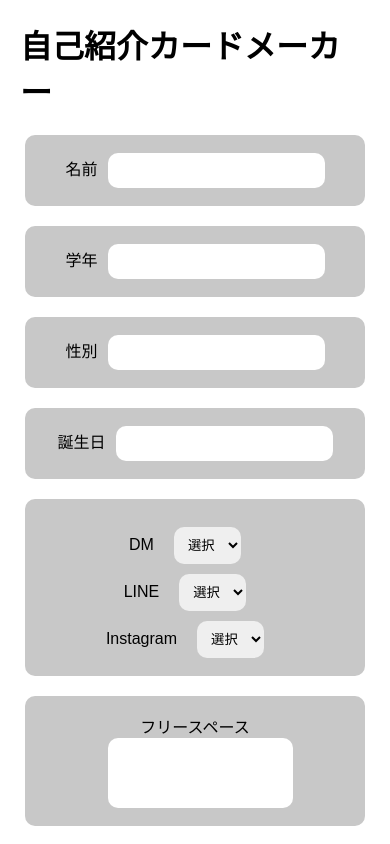
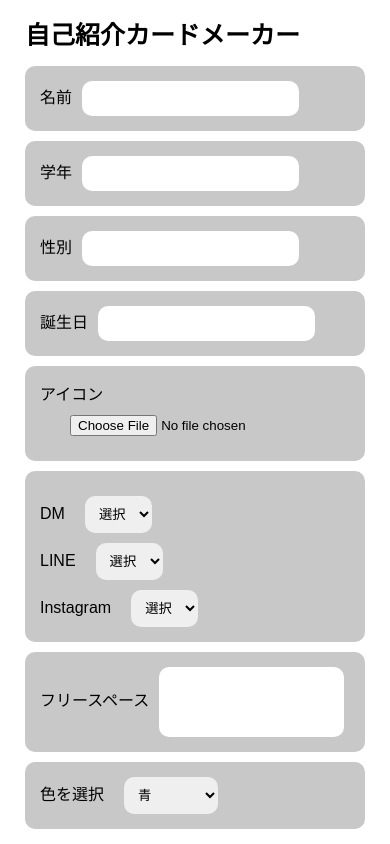
Before and after one commit to kusupon/Profilecard-generator, a React (Create React App) app: page / in a window 390 px wide. Shown: the top 844 px of the page. Built offline with nearby package versions, Linux system fonts and the light colour scheme; a web font is replaced by a local one.

Commit message:
画像をカードに載せる機能を追加

```diff
--- a/src/App.css
+++ b/src/App.css
@@ -11,8 +11,8 @@ body {
 
 
 .formContent {
-  padding: 18px;
-  margin: 20px 5px;
+  padding: 15px;
+  margin: 10px 5px;
   background-color: rgb(200, 200, 200);
   border-radius: 10px;
 }
@@ -26,10 +26,8 @@ body {
   .wrapper {
     width: 350px;
   }
-  .formContent {
-    text-align: center;
 }
-}
+
 
 button {
   background-color: rgb(185, 253, 230);
@@ -67,6 +65,12 @@ textarea {
   resize: "vertical"
 }
 
+h1 {
+  font-size: 25px;
+  margin: 15px 5px;
+
+}
+
 .selector {
   padding-top: 10px;
 }
--- a/src/App.tsx
+++ b/src/App.tsx
@@ -1,4 +1,4 @@
-import { useState, useRef } from 'react';
+import { useState, useRef, useEffect } from 'react';
 import Canvas from './components/Canvas';
 import TItle from './components/Title';
 import Form from './components/Form';
@@ -9,8 +9,6 @@ import image2 from './assets/profile2.jpg';
 import image3 from './assets/profile3.jpg';
 import image4 from './assets/profile4.jpg';
 import './App.css';
-
-
 function App() {
   const canvasRef = useRef(null);
 
@@ -25,6 +23,8 @@ function App() {
     colorSelect: "",
     freespace: "",
   });
+
+  const [iconImage, setIconImage] = useState<string>("");
 
   const [selectImage, setSelectImage] = useState<string>(image1);
 
@@ -41,6 +41,14 @@ const handleSelectChange = (e: React.ChangeEvent<HTMLSelectElement>) => {
 const handleTextAreaChange = (e: React.ChangeEvent<HTMLTextAreaElement>) => {
   const { name, value } = e.target;
   setFormData({ ...formData, [name]: value });
+};
+
+const handleImageChange = (e: React.ChangeEvent<HTMLInputElement>) => {
+  const fileObject = e.target.files?.[0];
+  if (fileObject) {
+    const url = URL.createObjectURL(fileObject);
+    setIconImage(url);
+  }
 };
 
 
@@ -67,23 +75,26 @@ const images = [
       const canvas:any = canvasRef.current;
       const ctx = canvas.getContext('2d');
       const img = new Image();
-      img.src = selectImage
-      img.onload = () => {
+      const formImg = new Image();
+      img.src = selectImage;
+      formImg.src = iconImage;
+        img.onload = () => {
           ctx.drawImage(img, 0, 0);
+          ctx.drawImage(formImg, 835, 355, 450, 450);
           ctx.font = 'bold 50px Arial';
           ctx.fillStyle = 'black';
           ctx.fillText(formData.name, 190, 385);
           ctx.fillText(formData.grade, 190, 495);
           ctx.fillText(formData.gender, 190, 605);
           ctx.fillText(formData.birthday, 230, 720);
-          ctx.fillText(formData.freespace, 70, 1150)
+          ctx.fillText(formData.freespace, 70, 1150);
           ctx.font = '200px Arial';
           ctx.fillStyle = 'red';
           ctx.fillText(formData.dmSelect, 770, 975);
           ctx.fillText(formData.lineSelect, 920, 975);
           ctx.fillText(formData.instagramSelect, 1120, 975);
-      };
-  };
+        };
+    };
 
   //canvasをクリアする
   const handleCanvasClear = () => {
@@ -99,8 +110,9 @@ const images = [
           lineSelect: "",
           instagramSelect: "",
           colorSelect: "",
-          freespace: ""
+          freespace: "",
       });
+      setIconImage("");
   };
 
   //画像を保存
@@ -125,6 +137,7 @@ const images = [
         handleInputChange={handleInputChange}
         handleSelectChange={handleSelectChange}
         handleTextAreaChange={handleTextAreaChange}
+        handleImageChange={handleImageChange}
       />
       <Button
         handleCanvasDraw={handleCanvasDraw}
--- a/src/components/Form.tsx
+++ b/src/components/Form.tsx
@@ -1,5 +1,5 @@
 import { FormHandletype } from "../types/types";
-const Form = ({ form, images, setSelectImage, handleInputChange, handleSelectChange, handleTextAreaChange }: FormHandletype) => {
+const Form = ({ form, images, setSelectImage, handleInputChange, handleSelectChange, handleTextAreaChange, handleImageChange }: FormHandletype) => {
     return (
         <div className='form'>
             <div className='inputArea'>
@@ -7,6 +7,7 @@ const Form = ({ form, images, setSelectImage, handleInputChange, handleSelectCha
                 <div className='formContent'><label>学年</label><input type="text" value={form.grade} onChange={handleInputChange} name="grade" /></div>
                 <div className='formContent'><label>性別</label><input type="text" value={form.gender} onChange={handleInputChange} name="gender" /></div>
                 <div className='formContent'><label>誕生日</label><input type="text" value={form.birthday} onChange={handleInputChange} name="birthday" /></div>
+                <div className='formContent'><label>アイコン</label><input type="file" accept="image/*" onChange={handleImageChange}  /></div>
                 <div className='formContent'>
                     {['DM', 'LINE', 'Instagram'].map((label) => (
                         <div className="selector" key={label}>
--- a/src/types/types.ts
+++ b/src/types/types.ts
@@ -8,6 +8,7 @@ export type FormDataType = {
     instagramSelect: string
     colorSelect: string
     freespace: string
+
   }
 
 export type FormHandletype = {
@@ -20,6 +21,7 @@ export type FormHandletype = {
     handleInputChange: (e: React.ChangeEvent<HTMLInputElement>) => void
     handleSelectChange: (e: React.ChangeEvent<HTMLSelectElement>) => void
     handleTextAreaChange: (e: React.ChangeEvent<HTMLTextAreaElement>) => void
+    handleImageChange: (e: React.ChangeEvent<HTMLInputElement>) => void
 }
 
 export type HandleCanvasType = {
```
